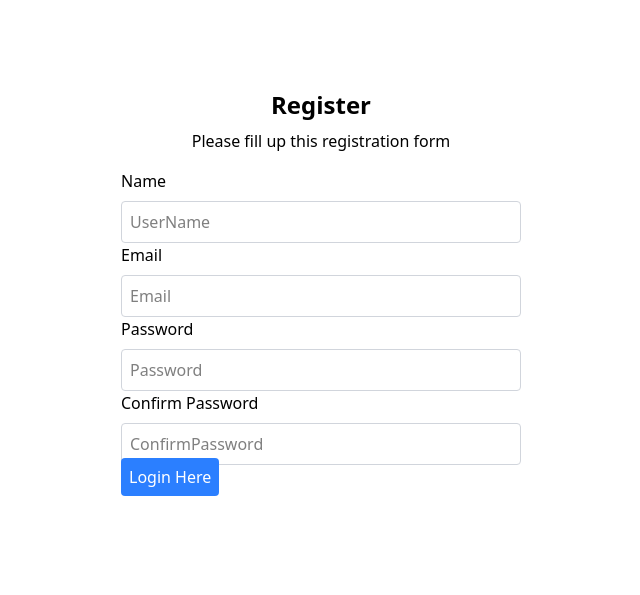
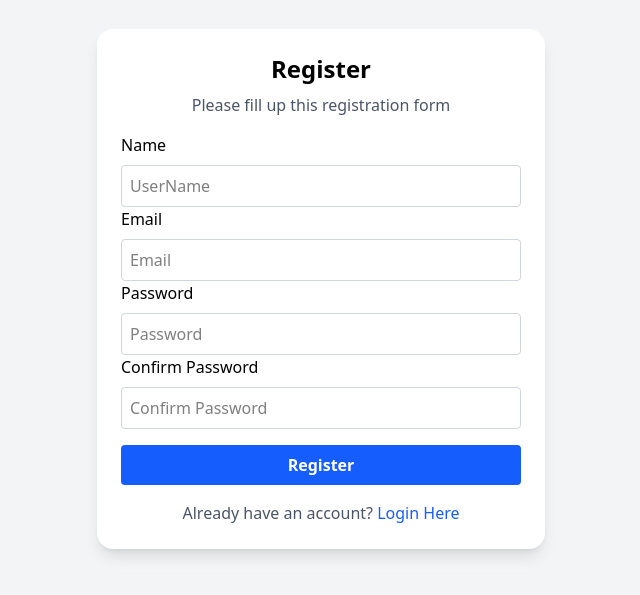
Before and after one commit to abinhyanmikha/gym-website, a Next.js app: page /register in a window 1280 px wide. Shown: the part 111-706 px from the top of the page, without its empty margins (319-959 px from the left). Built offline with nearby package versions, Linux system fonts and the light colour scheme.

Commit message:
fixed form

```diff
--- a/src/app/(auth)/register/page.jsx
+++ b/src/app/(auth)/register/page.jsx
@@ -3,71 +3,100 @@
 import Link from "next/link";
 
 export default function Register() {
+  const handleSubmit = (e) => {
+    e.preventDefault();
+    // Collect form data here using FormData or refs
+    alert("Registration submitted!");
+  };
+
   return (
-    <div className=" w-full h-screen flex justify-center items-center border-gray-950 rounded-2xl  ">
-      <form className="flex flex-col gap-4 w-full max-w-md p-6 bg-white rounded-lg">
+    <div className="w-full h-screen flex justify-center items-center bg-gray-100">
+      <form
+        onSubmit={handleSubmit}
+        className="flex flex-col gap-4 w-full max-w-md p-6 bg-white rounded-2xl shadow-lg"
+      >
         <fieldset>
           <legend className="text-2xl font-bold mb-2 text-center">
             Register
           </legend>
-          <p className="mb-4 text-center">
+          <p className="mb-4 text-center text-gray-600">
             Please fill up this registration form
           </p>
 
+          {/* Name */}
           <div>
             <label className="block mb-2" htmlFor="name">
               Name
             </label>
             <input
-              className="border border-gray-300 p-2 rounded w-full"
+              className="border border-gray-300 p-2 rounded w-full focus:ring-2 focus:ring-blue-400 outline-none"
               type="text"
               id="name"
               placeholder="UserName"
               required
             />
           </div>
+
+          {/* Email */}
           <div>
-            <label className="block mb-2" htmlFor="Email">
+            <label className="block mb-2" htmlFor="email">
               Email
             </label>
             <input
-              className="border border-gray-300 p-2 rounded w-full"
+              className="border border-gray-300 p-2 rounded w-full focus:ring-2 focus:ring-blue-400 outline-none"
               type="email"
-              id="Email"
+              id="email"
               placeholder="Email"
               required
             />
           </div>
+
+          {/* Password */}
           <div>
-            <label className="block mb-2" htmlFor="Password">
+            <label className="block mb-2" htmlFor="password">
               Password
             </label>
             <input
-              className="border border-gray-300 p-2 rounded w-full"
+              className="border border-gray-300 p-2 rounded w-full focus:ring-2 focus:ring-blue-400 outline-none"
               type="password"
               id="password"
               placeholder="Password"
               required
             />
           </div>
+
+          {/* Confirm Password */}
           <div>
-            <label className="block mb-2" htmlFor="ConfirmPassword">
+            <label className="block mb-2" htmlFor="confirmPassword">
               Confirm Password
             </label>
             <input
-              className="border border-gray-300 p-2 rounded w-full"
+              className="border border-gray-300 p-2 rounded w-full focus:ring-2 focus:ring-blue-400 outline-none"
               type="password"
-              id="ConfirmPassword"
-              placeholder="ConfirmPassword"
+              id="confirmPassword"
+              placeholder="Confirm Password"
               required
             />
           </div>
-          <Link
-            href="/login"
-            className=" p-2 rounded w-full text-center bg-blue-500 text-white hover:bg-blue-600"
+
+          {/* Submit Button */}
+          <button
+            type="submit"
+            className="w-full p-2 rounded bg-blue-600 mt-4 text-white font-semibold hover:bg-blue-700 transition"
           >
-            Login Here
-          </Link>
+            Register
+          </button>
+
+          {/* Already have account? */}
+          <p className="text-center mt-4 text-gray-600">
+            Already have an account?{" "}
+            <Link
+              href="/login"
+              className="text-blue-600 hover:underline font-medium"
+            >
+              Login Here
+            </Link>
+          </p>
         </fieldset>
       </form>
     </div>
--- a/src/app/(page)/AboutUs/page.jsx
+++ b/src/app/(page)/AboutUs/page.jsx
@@ -12,13 +12,7 @@ export default function AboutUs() {
       </header>
       {/* Hero Image */}
       <div className="relative w-full h-[250px]">
-        <Image
-          src="/gym.PNG"
-          alt="About Us"
-          className="object-cover"
-          priority
-          fill
-        />
+        <Image src="/gym.PNG" alt="About Us" priority fill />
       </div>
 
       {/* Intro Section */}
--- a/src/app/(page)/Form/page.jsx
+++ b/src/app/(page)/Form/page.jsx
@@ -0,0 +1,12 @@
+export default function Form() {
+  return (
+    <div className="w-full">
+      <div className="border-2 border-slate-800 bg-slate-800 text-white p-5 font-semibold text-xl">
+        Form Page
+      </div>
+      <div className="w-full bg-[url('https://wallpapercave.com/wp/wp4065867.jpg')] h-[500px] bg-cover bg-center">
+        ddd
+      </div>
+    </div>
+  );
+}
--- a/src/app/layout.jsx
+++ b/src/app/layout.jsx
@@ -1,15 +1,4 @@
-import { Geist, Geist_Mono } from "next/font/google";
 import "./globals.css";
-
-const geistSans = Geist({
-  variable: "--font-geist-sans",
-  subsets: ["latin"],
-});
-
-const geistMono = Geist_Mono({
-  variable: "--font-geist-mono",
-  subsets: ["latin"],
-});
 
 export const metadata = {
   title: "Create Next App",
@@ -19,11 +8,7 @@ export const metadata = {
 export default function RootLayout({ children }) {
   return (
     <html lang="en">
-      <body
-        className={`${geistSans.variable} ${geistMono.variable} antialiased`}
-      >
-        {children}
-      </body>
+      <body>{children}</body>
     </html>
   );
 }
--- a/src/components/Navbar.jsx
+++ b/src/components/Navbar.jsx
@@ -1,7 +1,7 @@
 import Link from "next/link";
 export default function Navbar() {
   return (
-    <div className="w-full flex justify-between px-10 h-20 items-center fixed text-2xl position-absolute  bg-white">
+    <div className="w-full flex justify-between px-10 h-20 items-center fixed text-2xl position-sticky  bg-white z-10">
       <Link href="/" className="flex gap-2 items-center">
         <span className="font-bold">Home</span>
       </Link>
```
Also changed, not shown: public/wp4065867.jpg (added), 1 other file (tests, documents, lock files or other folders).
